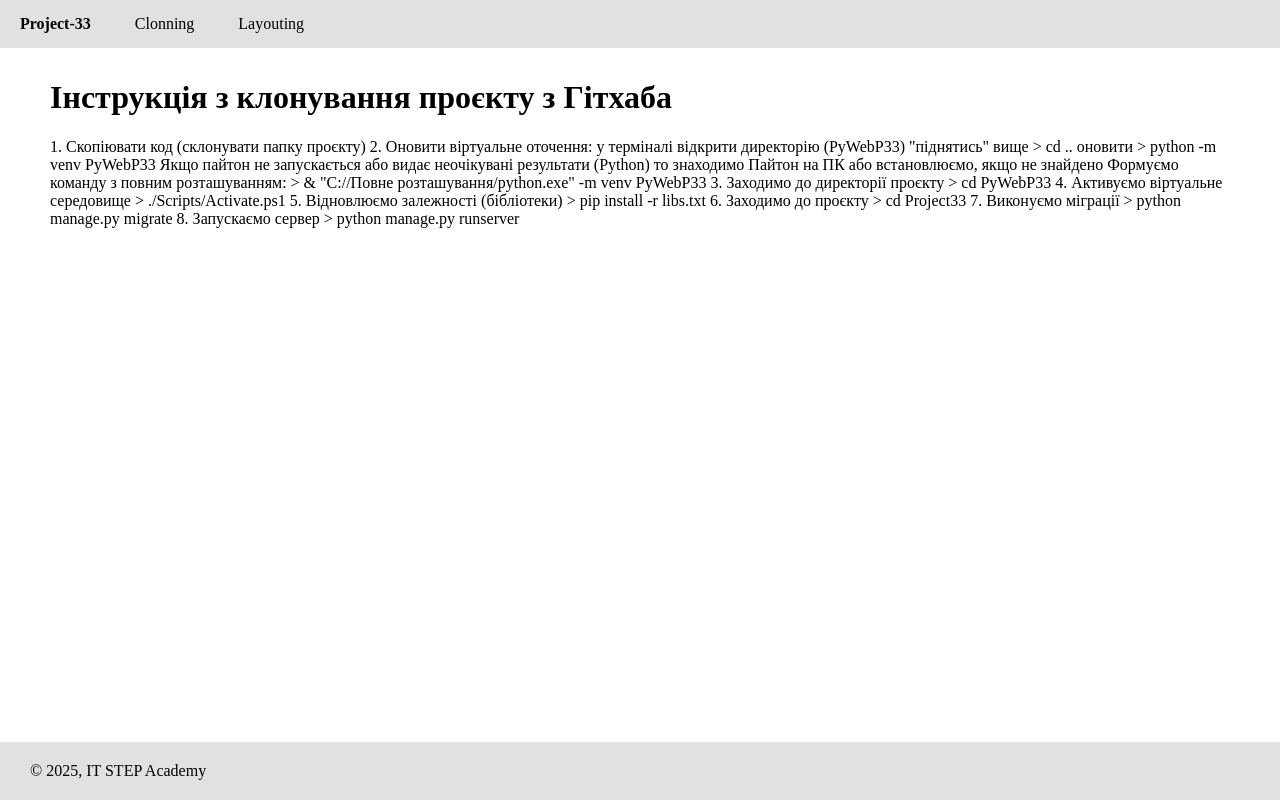
After one commit to denniksam/PyWebP33, a Django app: page /clonning/ in a window 1280 px wide. The commit adds this page. Run offline with Django 5.2, Linux system fonts and the light colour scheme.

Commit message:
Layouting

```diff
--- /dev/null
+++ b/Project33/App33/templates/_layout.html
@@ -0,0 +1,65 @@
+<!DOCTYPE html>
+<html lang="en">
+<head>
+    <meta charset="UTF-8">
+    <meta name="viewport" content="width=device-width, initial-scale=1.0">
+    <title>App33 - {% block title %}{% endblock %}</title>
+    <style>
+        body {
+            margin: 0;
+            padding: 0;
+            display: flex;
+            flex-direction: column;
+            justify-content: space-between;
+            width: 100%;
+            min-height: 100vh;
+        }
+        header, footer {
+            background-color: #e1e1e1;
+        }
+        footer {
+            padding: 20px 30px;
+        }
+        main {
+            flex-grow: 1;
+            padding: 10px 50px;
+        }
+        nav ul, nav ul li  {
+            display: inline-block;
+            margin: 0;
+            padding: 0;
+        }
+        nav ul {
+            list-style: none;
+        }
+        nav a {
+            color: inherit;
+            display: inline-block;
+            padding: 15px 20px;
+            text-decoration: none;
+        }
+        .nav-active {
+            /* background-color: antiquewhite; */
+        }
+    </style>
+</head>
+<body>
+    <header>
+        <nav>
+            <ul>
+                <li><strong><a href="/">Project-33</a></strong></li>
+                <li class="nav-active"><a href="/clonning">Clonning</a></li>
+                <li><a href="/layouting">Layouting</a></li>
+            </ul>
+        </nav>
+    </header>
+
+    <main>
+    {% block content %}{% endblock %}
+    </main>
+
+    <footer>
+        &copy; 2025, IT STEP Academy
+    </footer>
+</body>
+</html>
--- /dev/null
+++ b/Project33/App33/templates/clonning.html
@@ -0,0 +1,31 @@
+{% extends "_layout.html" %}
+
+{% block title %}Clonning{% endblock %}
+
+{% block content %}
+<h1>Інструкція з клонування проєкту з Гітхаба</h1>
+
+1. Скопіювати код (склонувати папку проєкту)
+2. Оновити віртуальне оточення: у терміналі відкрити директорію (PyWebP33)
+   "піднятись" вище
+   > cd ..
+   оновити
+   > python -m venv PyWebP33
+   Якщо пайтон не запускається або видає неочікувані результати (Python)
+   то знаходимо Пайтон на ПК або встановлюємо, якщо не знайдено
+   Формуємо команду з повним розташуванням:
+   > & "C://Повне розташування/python.exe" -m venv PyWebP33
+
+3. Заходимо до директорії проєкту
+   > cd PyWebP33
+4. Активуємо віртуальне середовище
+   > ./Scripts/Activate.ps1
+5. Відновлюємо залежності (бібліотеки)
+   > pip install -r libs.txt
+6. Заходимо до проєкту
+   > cd Project33
+7. Виконуємо міграції
+   > python manage.py migrate
+8. Запускаємо сервер
+   > python manage.py runserver
+{% endblock %}
--- a/Project33/App33/urls.py
+++ b/Project33/App33/urls.py
@@ -4,4 +4,13 @@ from . import views
 urlpatterns = [
     path('', views.home, name='home'),
     path('hello/', views.hello, name='hello'),
+    path('clonning/', views.clonning, name='clonning'),
+    path('layouting/', views.layouting, name='layouting'),
 ]
+
+'''
+Д.З. Реалізувати у файлі-шаблоні додатковий блок "footer"
+який розміщуватиметься у footer-і.
+Перенести до нього відомості про "Сторінка завантажена о"
+Заповнювати ці дані з контексту при завантаженні.
+'''
--- a/Project33/App33/views.py
+++ b/Project33/App33/views.py
@@ -14,6 +14,16 @@ def home(request) :
         'x': 10,
         'y': 20,
         'page_title': 'Домашня',
-        'page_header': 'Домашня сторінка'
+        'page_header': 'Розробка вебдодатків з використанням Python'
     }
     return HttpResponse( template.render(context, request) )
+
+
+def clonning(request) :
+    template = loader.get_template('clonning.html')
+    return HttpResponse( template.render() )
+
+
+def layouting(request) :
+    template = loader.get_template('layouting.html')
+    return HttpResponse( template.render() )
```
Also changed, not shown: Project33/App33/templates/home.html (+19 -20 lines), Project33/App33/templates/layouting.html (added, +24 -0 lines).
